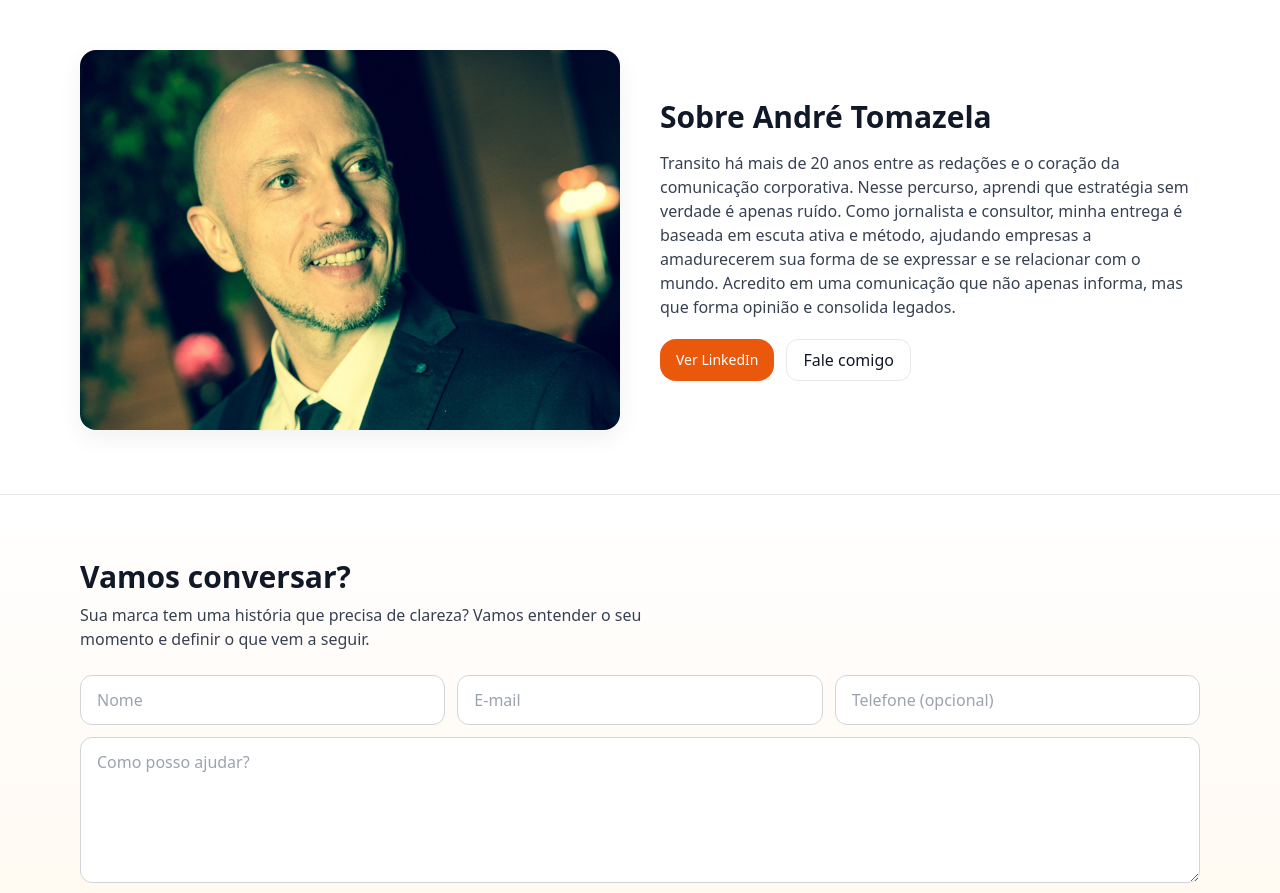
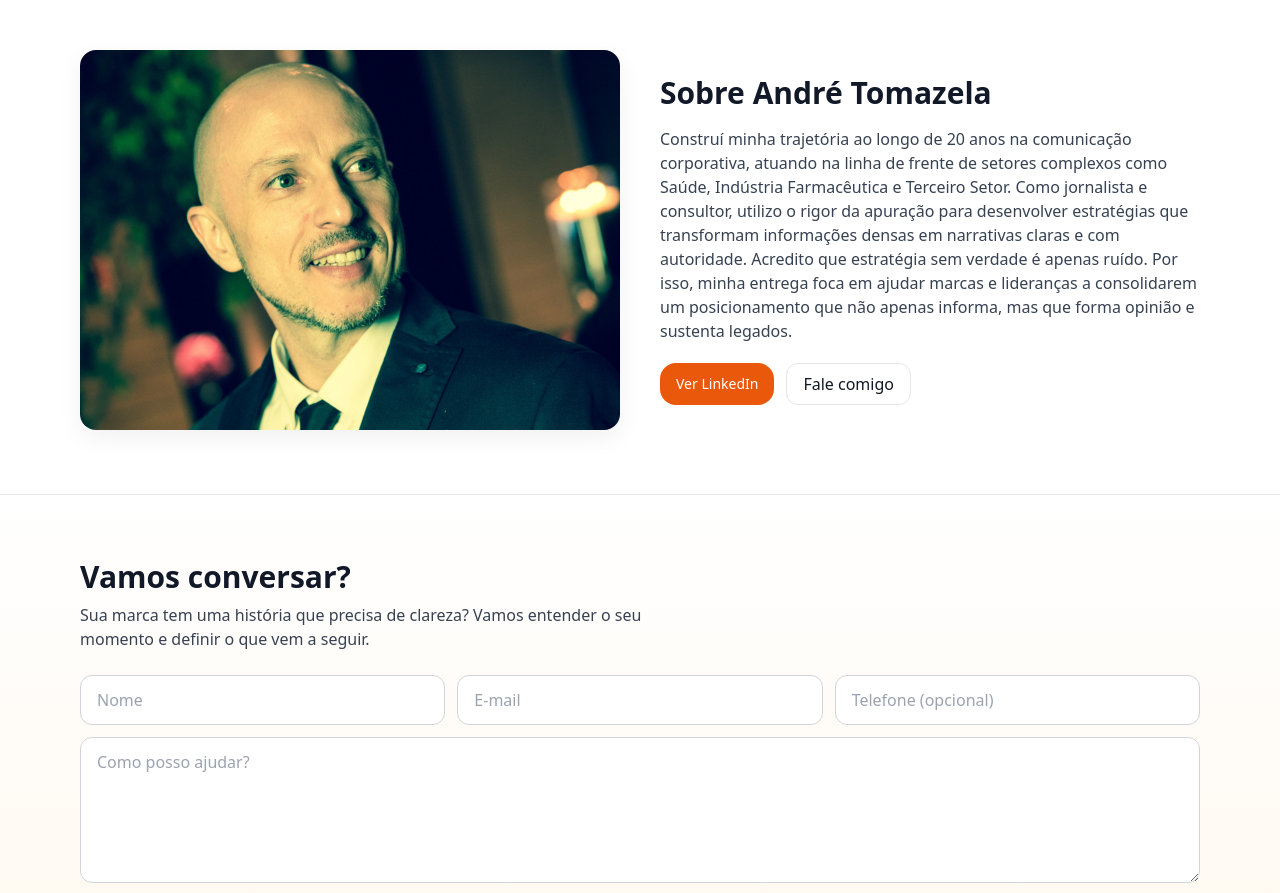
Before and after one commit to andretomazela-dev/integrado, a Next.js app: page / in a window 1280 px wide. Shown: the part 2240-3133 px from the top of the page. Built offline with nearby package versions, Linux system fonts and the light colour scheme.

Commit message:
Update page.jsx

```diff
--- a/app/page.jsx
+++ b/app/page.jsx
@@ -348,11 +348,13 @@ return (
 
  <div className="text-gray-700 space-y-5">
   <p>
-    Transito há mais de 20 anos entre as redações e o coração da comunicação corporativa.
-    Nesse percurso, aprendi que estratégia sem verdade é apenas ruído.
-    Como jornalista e consultor, minha entrega é baseada em escuta ativa e método,
-    ajudando empresas a amadurecerem sua forma de se expressar e se relacionar com o mundo.
-    Acredito em uma comunicação que não apenas informa, mas que forma opinião e consolida legados.
+    Construí minha trajetória ao longo de 20 anos na comunicação corporativa,
+    atuando na linha de frente de setores complexos como Saúde, Indústria Farmacêutica e Terceiro Setor.
+    Como jornalista e consultor, utilizo o rigor da apuração para desenvolver estratégias
+    que transformam informações densas em narrativas claras e com autoridade.
+    Acredito que estratégia sem verdade é apenas ruído. Por isso, minha entrega foca
+    em ajudar marcas e lideranças a consolidarem um posicionamento
+    que não apenas informa, mas que forma opinião e sustenta legados.
   </p>
 </div>
 
```
